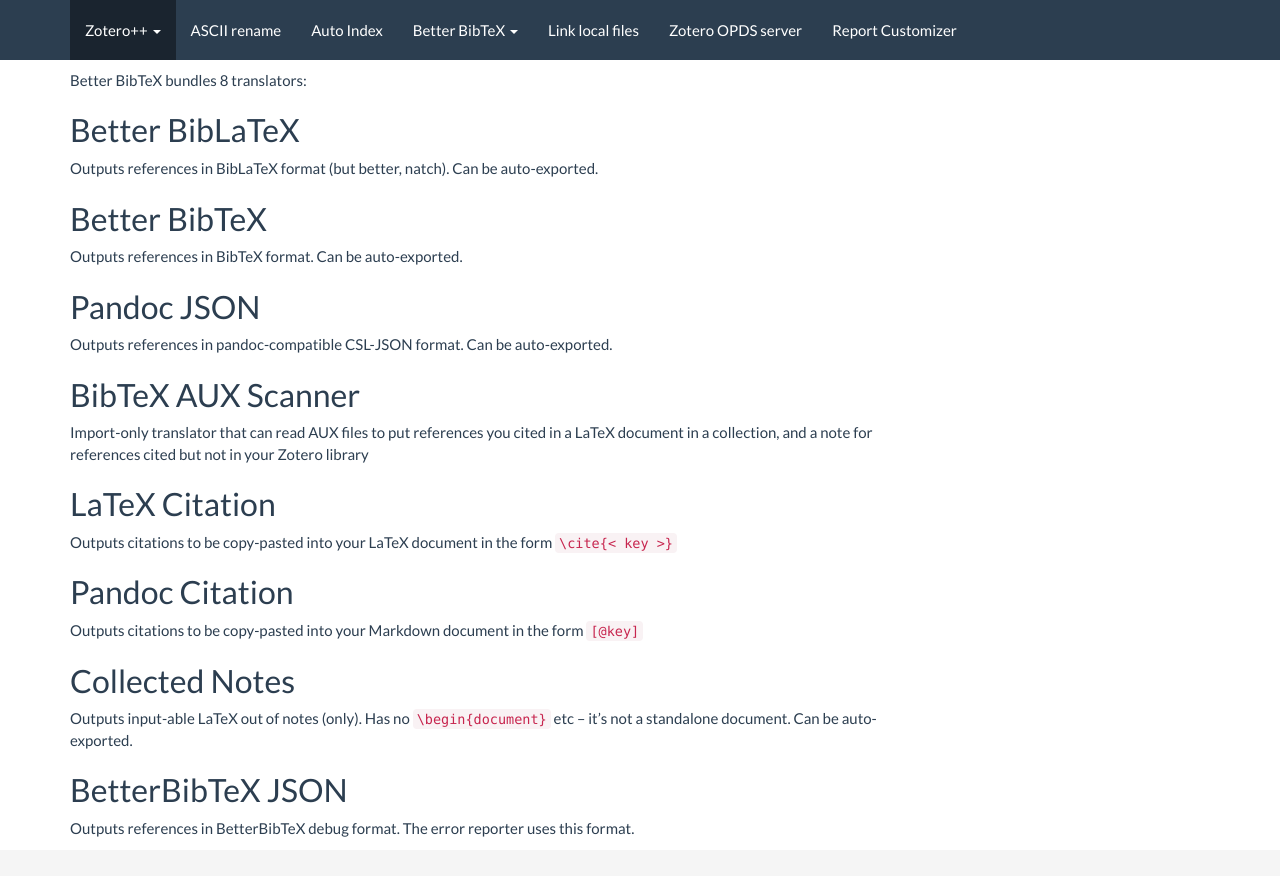
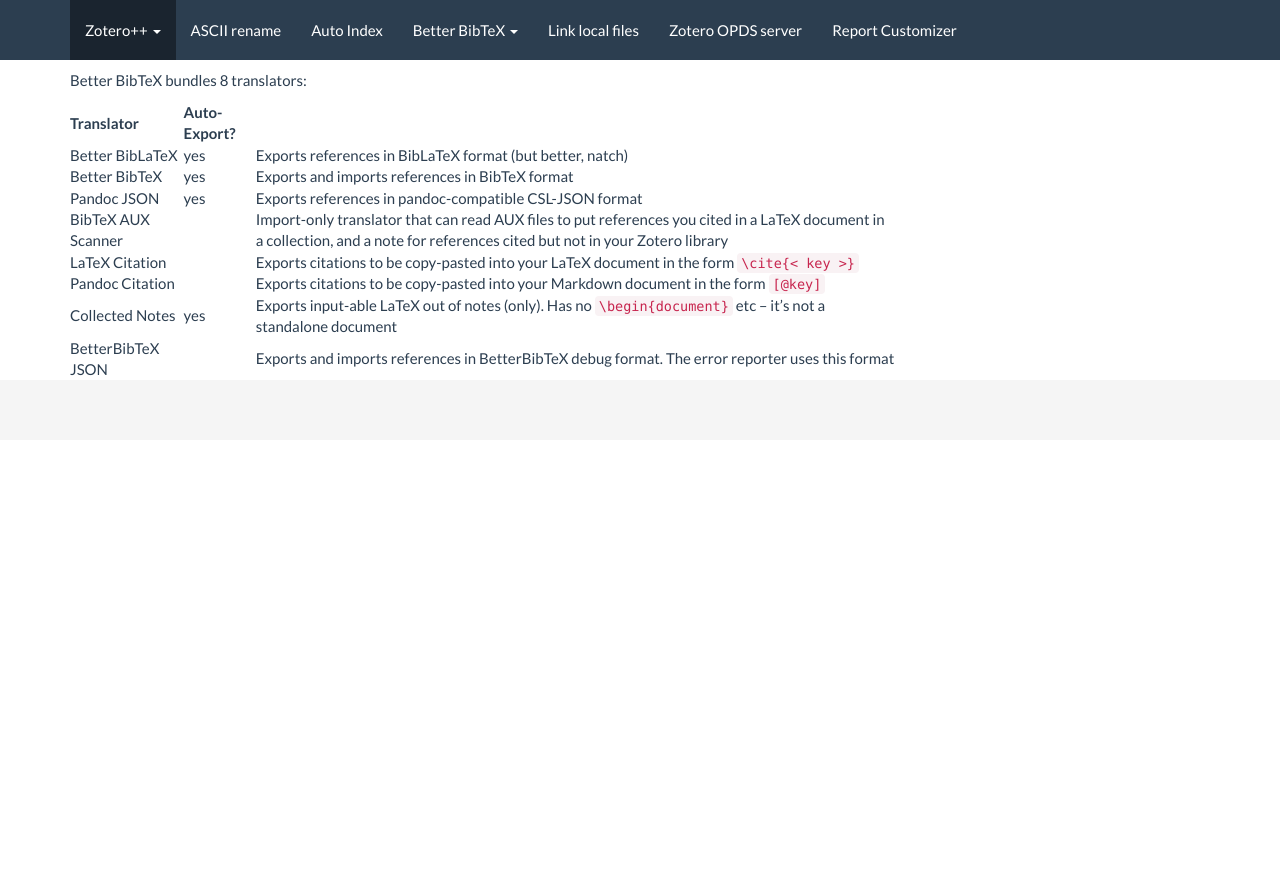
Before and after one commit to edwinksl/ZotPlus.github.io, a Jekyll site: the page built from better-bibtex/translators.md, in a window 1280 px wide and 900 px high. Shown: the top 876 px of the window. Built offline with Jekyll 4.4.1, drawn with Linux system fonts in a browser that asks for light colours; nearby versions of some CDN libraries.

Commit message:
better-bibtex 1.3.0 / link-local-files 0.0.9 / report-customizer 0.2.17 / debug-bridge 0.1.0 / ascii-rename 0.0.40 / auto-index 0.0.36 / opds 0.0.10

```diff
--- a/better-bibtex/translators.md
+++ b/better-bibtex/translators.md
@@ -4,36 +4,13 @@
 
 Better BibTeX bundles 8 translators:
 
-## Better BibLaTeX
-
-Outputs references in BibLaTeX format (but better, natch). Can be auto-exported.
-
-## Better BibTeX
-
-Outputs references in BibTeX format. Can be auto-exported.
-
-## Pandoc JSON
-
-Outputs references in pandoc-compatible CSL-JSON format. Can be auto-exported.
-
-## BibTeX AUX Scanner
-
-Import-only translator that can read AUX files to put references you cited in a LaTeX document in a collection, and a
-note for references cited but not in your Zotero library
-
-## LaTeX Citation
-
-Outputs citations to be copy-pasted into your LaTeX document in the form `\cite{< key >}`
-
-## Pandoc Citation
-
-Outputs citations to be copy-pasted into your Markdown document in the form `[@key]`
-
-## Collected Notes
-
-Outputs input-able LaTeX out of notes (only). Has no `\begin{document}` etc -- it's not a standalone document. Can be
-auto-exported.
-
-## BetterBibTeX JSON
-
-Outputs references in BetterBibTeX debug format. The error reporter uses this format.
+| Translator | Auto-Export? |   |
+| ---------- | ------------ | - |
+| Better BibLaTeX | yes | Exports references in BibLaTeX format (but better, natch) |
+| Better BibTeX   | yes | Exports and imports references in BibTeX format |
+| Pandoc JSON     | yes | Exports references in pandoc-compatible CSL-JSON format |
+| BibTeX AUX Scanner |  | Import-only translator that can read AUX files to put references you cited in a LaTeX document in a collection, and a note for references cited but not in your Zotero library |
+| LaTeX Citation  |     | Exports citations to be copy-pasted into your LaTeX document in the form `\cite{< key >}` |
+| Pandoc Citation |     | Exports citations to be copy-pasted into your Markdown document in the form `[@key]` |
+| Collected Notes | yes | Exports input-able LaTeX out of notes (only). Has no `\begin{document}` etc -- it's not a standalone document |
+| BetterBibTeX JSON |   | Exports and imports references in BetterBibTeX debug format. The error reporter uses this format |
```
Also changed, not shown: 3 other files.
